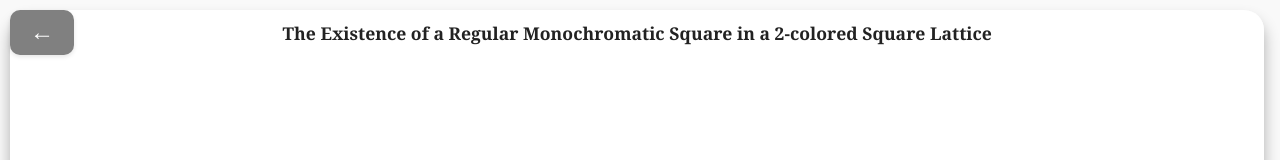
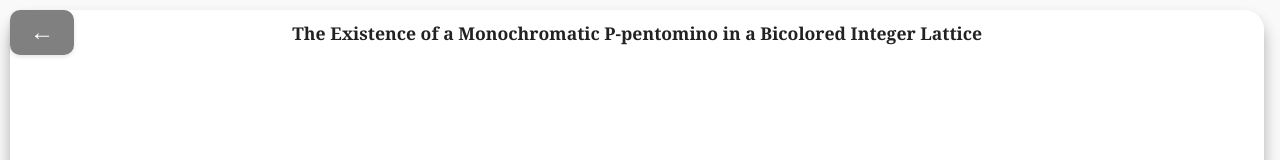
Before and after one commit to ali-adali/ali-adali.github.io, a plain HTML site: page monochromatic_P_pentomino.html in a window 1280 px wide. Shown: the top 160 px of the page. Drawn offline with nearby package versions, Linux system fonts and the light colour scheme.

Commit message:
Update monochromatic_P_pentomino.html

```diff
--- a/monochromatic_P_pentomino.html
+++ b/monochromatic_P_pentomino.html
@@ -85,8 +85,8 @@
      <a href="javascript:history.back()" class="back-button"> <b> &larr; </b> </a>
     <div class="content" style= "">
 
-      <h5 style="text-align: center; margin: 0.8rem; font-size: 1.1rem;">The Existence of a Regular Monochromatic Square in a
-2-colored Square Lattice</h5>
+      <h5 style="text-align: center; margin: 0.8rem; font-size: 1.1rem;">The Existence of a Monochromatic P-pentomino in a Bicolored
+Integer Lattice</h5>
       <embed src="P_Pentomino.pdf" type="application/pdf" width="100%" height="100%">
     </div>
 
```
